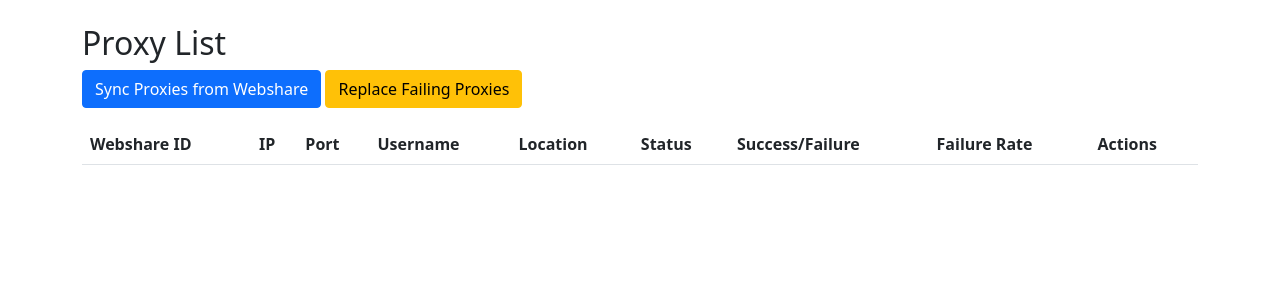
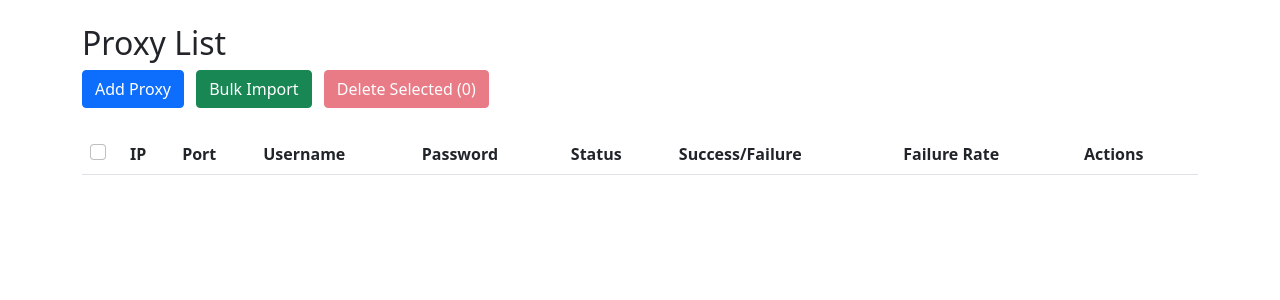
Before and after one commit to zaidejaz/proxy-manager, a Flask app: page /proxies in a window 1280 px wide. Shown: the part 56-356 px from the top of the page. Run offline with Flask 3, Linux system fonts and the light colour scheme; a user stored in the database is signed in; lists and menus that the app fills with data are empty; some libraries are stand-ins or nearby versions.

Commit message:
Refactor proxy management: add CSRF protection, implement proxy import and bulk delete functionality, and remove Webshare service integration

```diff
--- a/proxy_manager/__init__.py
+++ b/proxy_manager/__init__.py
@@ -5,8 +5,11 @@ from flask_login import LoginManager
 from dotenv import load_dotenv
 import os
 import threading
+from flask_wtf.csrf import CSRFProtect
 
 load_dotenv()
+
+csrf = CSRFProtect()
 
 db = SQLAlchemy()
 migrate = Migrate()
@@ -31,6 +34,7 @@ def create_app():
     app.config['SQLALCHEMY_TRACK_MODIFICATIONS'] = False
 
     # Initialize extensions
+    csrf.init_app(app)
     db.init_app(app)
     migrate.init_app(app, db)
     login_manager.init_app(app)
--- a/proxy_manager/ui/forms.py
+++ b/proxy_manager/ui/forms.py
@@ -12,4 +12,3 @@ class ProxyForm(FlaskForm):
     port = IntegerField('Port', validators=[DataRequired(), NumberRange(min=1, max=65535)])
     username = StringField('Username', validators=[DataRequired()])
     password = StringField('Password', validators=[DataRequired()])
-    submit = SubmitField('Submit')
--- a/proxy_manager/ui/routes.py
+++ b/proxy_manager/ui/routes.py
@@ -1,12 +1,11 @@
 # proxy_manager/ui/routes.py
-from flask import Blueprint, render_template, redirect, url_for, flash, request
+from flask import Blueprint, jsonify, render_template, redirect, url_for, flash, request
 from flask_login import login_user, logout_user, login_required, current_user
 from proxy_manager.models.user import User
 from proxy_manager.models.proxy import Proxy
 from proxy_manager.services.proxy_service import ProxyService
 from proxy_manager.ui.forms import LoginForm, ProxyForm
 from proxy_manager import db
-from proxy_manager.services.webshare_service import WebshareService
 
 ui = Blueprint('ui', __name__)
 
@@ -71,37 +70,44 @@ def delete_proxy(proxy_id):
     flash('Proxy deleted successfully', 'success')
     return redirect(url_for('ui.proxies'))
 
-@ui.route('/proxies/<int:proxy_id>/toggle', methods=['POST'])
+@ui.route('/proxies/import', methods=['POST'])
 @login_required
-def toggle_proxy(proxy_id):
-    proxy = Proxy.query.get_or_404(proxy_id)
-    proxy.is_active = not proxy.is_active
-    db.session.commit()
-    flash(f'Proxy {"activated" if proxy.is_active else "deactivated"} successfully', 'success')
-    return redirect(url_for('ui.proxies'))
+def import_proxies():
+    if 'file' not in request.files:
+        flash('No file uploaded', 'error')
+        return redirect(url_for('ui.proxies'))
 
-@ui.route('/proxies/sync', methods=['POST'])
-@login_required
-def sync_proxies():
-    """Sync proxies from Webshare API"""
+    file = request.files['file']
+    if file.filename == '':
+        flash('No file selected', 'error')
+        return redirect(url_for('ui.proxies'))
+
     try:
-        webshare = WebshareService()
-        added = webshare.sync_proxies()
-        flash(f'Successfully added {added} new proxies', 'success')
+        content = file.read().decode('utf-8')
+        added = ProxyService.import_proxies(content)
+        flash(f'Successfully imported {added} proxies', 'success')
     except Exception as e:
-        flash(f'Failed to sync proxies: {str(e)}', 'error')
+        flash(f'Error importing proxies: {str(e)}', 'error')
 
     return redirect(url_for('ui.proxies'))
 
-@ui.route('/proxies/check-replace', methods=['POST'])
+@ui.route('/proxies/bulk-delete', methods=['POST'])
 @login_required
-def check_and_replace_proxies():
-    """Check and replace failing proxies"""
+def bulk_delete_proxies():
     try:
-        webshare = WebshareService()
-        replaced = webshare.check_and_replace_failing_proxies()
-        flash(f'Successfully replaced {replaced} failing proxies', 'success')
+        data = request.get_json()
+        proxy_ids = data.get('proxy_ids', [])
+
+        deleted = Proxy.query.filter(Proxy.id.in_(proxy_ids)).delete(synchronize_session=False)
+        db.session.commit()
+
+        return jsonify({
+            'success': True,
+            'message': f'Successfully deleted {deleted} proxies'
+        })
     except Exception as e:
-        flash(f'Failed to replace proxies: {str(e)}', 'error')
-
-    return redirect(url_for('ui.proxies'))
+        db.session.rollback()
+        return jsonify({
+            'success': False,
+            'message': str(e)
+        }), 400
--- a/proxy_manager/ui/static/js/proxies.js
+++ b/proxy_manager/ui/static/js/proxies.js
@@ -1,91 +1,176 @@
 document.addEventListener('DOMContentLoaded', function() {
-    // Select all checkbox functionality
+    // Get CSRF token
+    const getCsrfToken = () => {
+        const token = document.querySelector('meta[name="csrf-token"]')?.getAttribute('content');
+        if (!token) {
+            console.error('CSRF token not found');
+        }
+        return token;
+    };
+
+    // Helper function to show flash messages
+    const showFlashMessage = (message, type = 'success') => {
+        const flashMessage = document.createElement('div');
+        flashMessage.className = `alert alert-${type} alert-dismissible fade show mt-3`;
+        flashMessage.innerHTML = `
+            ${message}
+            <button type="button" class="btn-close" data-bs-dismiss="alert" aria-label="Close"></button>
+        `;
+
+        const container = document.querySelector('.container.mt-4');
+        if (container) {
+            container.insertAdjacentElement('afterbegin', flashMessage);
+            setTimeout(() => flashMessage.remove(), 3000);
+        }
+    };
+
+    // Elements
     const selectAllCheckbox = document.getElementById('selectAll');
+    const deleteSelectedButton = document.getElementById('deleteSelected');
+    const selectedCountSpan = document.getElementById('selectedCount');
     const proxyCheckboxes = document.querySelectorAll('.proxy-select');
 
-    selectAllCheckbox?.addEventListener('change', function() {
+    // Update selected count and button state
+    const updateSelectedState = () => {
+        const checkedBoxes = document.querySelectorAll('.proxy-select:checked');
+        const count = checkedBoxes.length;
+
+        selectedCountSpan.textContent = count;
+        deleteSelectedButton.disabled = count === 0;
+
+        // Update select all checkbox state
+        if (selectAllCheckbox) {
+            const totalCheckboxes = document.querySelectorAll('.proxy-select').length;
+            selectAllCheckbox.checked = count === totalCheckboxes && totalCheckboxes > 0;
+            selectAllCheckbox.indeterminate = count > 0 && count < totalCheckboxes;
+        }
+    };
+
+    // Initialize modal functionality
+    const addProxyModal = document.getElementById('addProxyModal');
+    const importModal = document.getElementById('importModal');
+    if (addProxyModal) {
+        new bootstrap.Modal(addProxyModal);
+    }
+    if (importModal) {
+        new bootstrap.Modal(importModal);
+    }
+
+    // Handle form submissions
+    const addProxyForm = document.getElementById('addProxyForm');
+    if (addProxyForm) {
+        addProxyForm.addEventListener('submit', function(e) {
+            if (!addProxyForm.checkValidity()) {
+                e.preventDefault();
+                e.stopPropagation();
+            }
+            addProxyForm.classList.add('was-validated');
+        });
+    }
+
+    const importForm = document.getElementById('importForm');
+    if (importForm) {
+        importForm.addEventListener('submit', function(e) {
+            if (!importForm.checkValidity()) {
+                e.preventDefault();
+                e.stopPropagation();
+            }
+            importForm.classList.add('was-validated');
+        });
+    }
+
+    // Select all checkbox functionality
+    if (selectAllCheckbox) {
+        selectAllCheckbox.addEventListener('change', function() {
+            const proxyCheckboxes = document.querySelectorAll('.proxy-select');
             proxyCheckboxes.forEach(checkbox => {
                 checkbox.checked = selectAllCheckbox.checked;
             });
+            updateSelectedState();
+        });
+    }
+
+    // Individual checkbox change handler
+    proxyCheckboxes.forEach(checkbox => {
+        checkbox.addEventListener('change', updateSelectedState);
     });
 
     // Delete selected proxies
-    const deleteSelectedButton = document.getElementById('deleteSelected');
-    deleteSelectedButton?.addEventListener('click', async function() {
-        const selectedProxies = Array.from(proxyCheckboxes)
-            .filter(checkbox => checkbox.checked)
+    if (deleteSelectedButton) {
+        deleteSelectedButton.addEventListener('click', async function() {
+            const selectedProxies = Array.from(document.querySelectorAll('.proxy-select:checked'))
                 .map(checkbox => checkbox.value);
 
             if (selectedProxies.length === 0) {
-            alert('Please select proxies to delete');
+                showFlashMessage('Please select proxies to delete', 'warning');
                 return;
             }
 
-        if (confirm('Are you sure you want to delete the selected proxies?')) {
+            if (confirm(`Are you sure you want to delete ${selectedProxies.length} proxies?`)) {
                 try {
-                const response = await fetch('/api/proxies/bulk-delete', {
+                    const response = await fetch('/proxies/bulk-delete', {
                         method: 'POST',
                         headers: {
                             'Content-Type': 'application/json',
+                            'X-CSRFToken': getCsrfToken()
                         },
                         body: JSON.stringify({ proxy_ids: selectedProxies }),
+                        credentials: 'same-origin'
                     });
 
-                if (response.ok) {
-                    window.location.reload();
-                } else {
-                    alert('Failed to delete proxies');
+                    if (!response.ok) {
+                        const errorData = await response.json();
+                        throw new Error(errorData.message || 'Failed to delete proxies');
                     }
+
+                    // Remove selected rows
+                    selectedProxies.forEach(proxyId => {
+                        const checkbox = document.querySelector(`.proxy-select[value="${proxyId}"]`);
+                        if (checkbox) {
+                            checkbox.closest('tr').remove();
+                        }
+                    });
+                    updateSelectedState();
+                    showFlashMessage(`Successfully deleted ${selectedProxies.length} proxies`);
                 } catch (error) {
                     console.error('Error:', error);
-                alert('An error occurred while deleting proxies');
+                    showFlashMessage(error.message || 'An error occurred while deleting proxies', 'danger');
                 }
             }
         });
+    }
 
     // Individual proxy deletion
     document.querySelectorAll('.delete-proxy').forEach(button => {
         button.addEventListener('click', async function() {
             const proxyId = this.dataset.proxyId;
-
             if (confirm('Are you sure you want to delete this proxy?')) {
                 try {
                     const response = await fetch(`/proxies/${proxyId}/delete`, {
                         method: 'POST',
+                        headers: {
+                            'Content-Type': 'application/json',
+                            'X-CSRFToken': getCsrfToken()
+                        },
+                        credentials: 'same-origin'
                     });
 
-                    if (response.ok) {
-                        window.location.reload();
-                    } else {
-                        alert('Failed to delete proxy');
+                    if (!response.ok) {
+                        const errorData = await response.json();
+                        throw new Error(errorData.message || 'Failed to delete proxy');
                     }
+
+                    this.closest('tr').remove();
+                    updateSelectedState();
+                    showFlashMessage('Proxy deleted successfully');
                 } catch (error) {
                     console.error('Error:', error);
-                    alert('An error occurred while deleting the proxy');
+                    showFlashMessage(error.message || 'An error occurred while deleting the proxy', 'danger');
                 }
             }
         });
     });
 
-    // Edit proxy functionality
-    document.querySelectorAll('.edit-proxy').forEach(button => {
-        button.addEventListener('click', function() {
-            const proxyId = this.dataset.proxyId;
-            const row = this.closest('tr');
-
-            const ip = row.cells[1].textContent;
-            const port = row.cells[2].textContent;
-            const username = row.cells[3].textContent;
-
-            // Populate the edit modal
-            document.querySelector('#editProxyModal input[name="ip"]').value = ip;
-            document.querySelector('#editProxyModal input[name="port"]').value = port;
-            document.querySelector('#editProxyModal input[name="username"]').value = username;
-            document.querySelector('#editProxyModal input[name="proxy_id"]').value = proxyId;
-
-            // Show the modal
-            const editModal = new bootstrap.Modal(document.getElementById('editProxyModal'));
-            editModal.show();
+    // Initial state update
+    updateSelectedState();
 });
-    });
-});
--- a/proxy_manager/ui/templates/base.html
+++ b/proxy_manager/ui/templates/base.html
@@ -3,6 +3,7 @@
 <head>
     <meta charset="UTF-8">
     <meta name="viewport" content="width=device-width, initial-scale=1.0">
+    <meta name="csrf-token" content="{{ csrf_token() }}">  <!-- Add this line -->
     <title>Proxy Manager</title>
     <link href="https://cdn.jsdelivr.net/npm/bootstrap@5.1.3/dist/css/bootstrap.min.css" rel="stylesheet">
 </head>
@@ -19,11 +20,11 @@
             </div>
         </div>
     </nav>
-
     <div class="container mt-4">
         {% block content %}{% endblock %}
     </div>
 
     <script src="https://cdn.jsdelivr.net/npm/bootstrap@5.1.3/dist/js/bootstrap.bundle.min.js"></script>
+    <script src="{{ url_for('static', filename='js/proxies.js') }}"></script>  <!-- Add this line -->
 </body>
 </html>
--- a/proxy_manager/ui/templates/proxies.html
+++ b/proxy_manager/ui/templates/proxies.html
@@ -1,26 +1,39 @@
 {% extends "base.html" %}
-
 {% block content %}
 <h2>Proxy List</h2>
 
-<div class="mb-3">
-    <form action="{{ url_for('ui.sync_proxies') }}" method="post" class="d-inline">
-        <button type="submit" class="btn btn-primary">Sync Proxies from Webshare</button>
-    </form>
+<!-- Buttons and Forms Section -->
+<div class="mb-4">
+    <!-- Manual Add Form -->
+    <button type="button" class="btn btn-primary" data-bs-toggle="modal" data-bs-target="#addProxyModal">
+        Add Proxy
+    </button>
 
-    <form action="{{ url_for('ui.check_and_replace_proxies') }}" method="post" class="d-inline">
-        <button type="submit" class="btn btn-warning">Replace Failing Proxies</button>
-    </form>
+    <!-- Bulk Import Form -->
+    <button type="button" class="btn btn-success ms-2" data-bs-toggle="modal" data-bs-target="#importModal">
+        Bulk Import
+    </button>
+
+    <!-- Bulk Delete Button - Note: removed style="display: none" -->
+    <button id="deleteSelected" class="btn btn-danger ms-2" disabled>
+        Delete Selected (<span id="selectedCount">0</span>)
+    </button>
 </div>
 
+<!-- Proxies Table -->
+<div class="table-responsive">
     <table class="table">
         <thead>
             <tr>
-            <th>Webshare ID</th>
+                <th class="text-center" style="width: 40px;">
+                    <div class="form-check">
+                        <input type="checkbox" class="form-check-input" id="selectAll">
+                    </div>
+                </th>
                 <th>IP</th>
                 <th>Port</th>
                 <th>Username</th>
-            <th>Location</th>
+                <th>Password</th>
                 <th>Status</th>
                 <th>Success/Failure</th>
                 <th>Failure Rate</th>
@@ -30,22 +43,83 @@
         <tbody>
             {% for proxy in proxies %}
             <tr class="{{ 'table-danger' if proxy.failure_rate > 50 else '' }}">
-            <td>{{ proxy.webshare_id }}</td>
+                <td class="text-center">
+                    <div class="form-check">
+                        <input type="checkbox" class="form-check-input proxy-select" value="{{ proxy.id }}">
+                    </div>
+                </td>
                 <td>{{ proxy.ip }}</td>
                 <td>{{ proxy.port }}</td>
                 <td>{{ proxy.username }}</td>
-            <td>{{ proxy.city_name }}, {{ proxy.country_code }}</td>
+                <td>{{ proxy.password }}</td>
                 <td>{{ "Active" if proxy.is_active else "Inactive" }}</td>
                 <td>{{ proxy.success_count }}/{{ proxy.failure_count }}</td>
                 <td>{{ "%.1f"|format(proxy.failure_rate) }}%</td>
                 <td>
-                <button class="btn btn-sm btn-warning edit-proxy"
-                        data-proxy-id="{{ proxy.id }}">Edit</button>
-                <button class="btn btn-sm btn-danger delete-proxy"
-                        data-proxy-id="{{ proxy.id }}">Delete</button>
+                    <button class="btn btn-sm btn-danger delete-proxy" data-proxy-id="{{ proxy.id }}">
+                        Delete
+                    </button>
                 </td>
             </tr>
             {% endfor %}
         </tbody>
     </table>
+</div>
+
+
+<!-- Add Proxy Modal -->
+<div class="modal fade" id="addProxyModal" tabindex="-1">
+    <div class="modal-dialog">
+        <div class="modal-content">
+            <div class="modal-header">
+                <h5 class="modal-title">Add Proxy</h5>
+                <button type="button" class="btn-close" data-bs-dismiss="modal"></button>
+            </div>
+            <div class="modal-body">
+                <form id="addProxyForm" method="POST" action="{{ url_for('ui.add_proxy') }}">
+                    {{ form.csrf_token }}
+                    <div class="mb-3">
+                        <label class="form-label">IP Address</label>
+                        <input type="text" name="ip" class="form-control" required>
+                    </div>
+                    <div class="mb-3">
+                        <label class="form-label">Port</label>
+                        <input type="number" name="port" class="form-control" required>
+                    </div>
+                    <div class="mb-3">
+                        <label class="form-label">Username</label>
+                        <input type="text" name="username" class="form-control" required>
+                    </div>
+                    <div class="mb-3">
+                        <label class="form-label">Password</label>
+                        <input type="text" name="password" class="form-control" required>
+                    </div>
+                    <button type="submit" class="btn btn-primary">Add Proxy</button>
+                </form>
+            </div>
+        </div>
+    </div>
+</div>
+
+<!-- Import Modal -->
+<div class="modal fade" id="importModal" tabindex="-1">
+    <div class="modal-dialog">
+        <div class="modal-content">
+            <div class="modal-header">
+                <h5 class="modal-title">Import Proxies</h5>
+                <button type="button" class="btn-close" data-bs-dismiss="modal"></button>
+            </div>
+            <div class="modal-body">
+                <form id="importForm" method="POST" action="{{ url_for('ui.import_proxies') }}" enctype="multipart/form-data">
+                    {{ form.csrf_token }}
+                    <div class="mb-3">
+                        <label class="form-label">Upload Proxy List (TXT)</label>
+                        <input type="file" name="file" class="form-control" accept=".txt" required>
+                    </div>
+                    <button type="submit" class="btn btn-primary">Import</button>
+                </form>
+            </div>
+        </div>
+    </div>
+</div>
 {% endblock %}
```
Also changed, not shown: proxy_manager/services/webshare_service.py (deleted, +0 -92 lines). Lines whose indentation alone changed are shown as unchanged.
